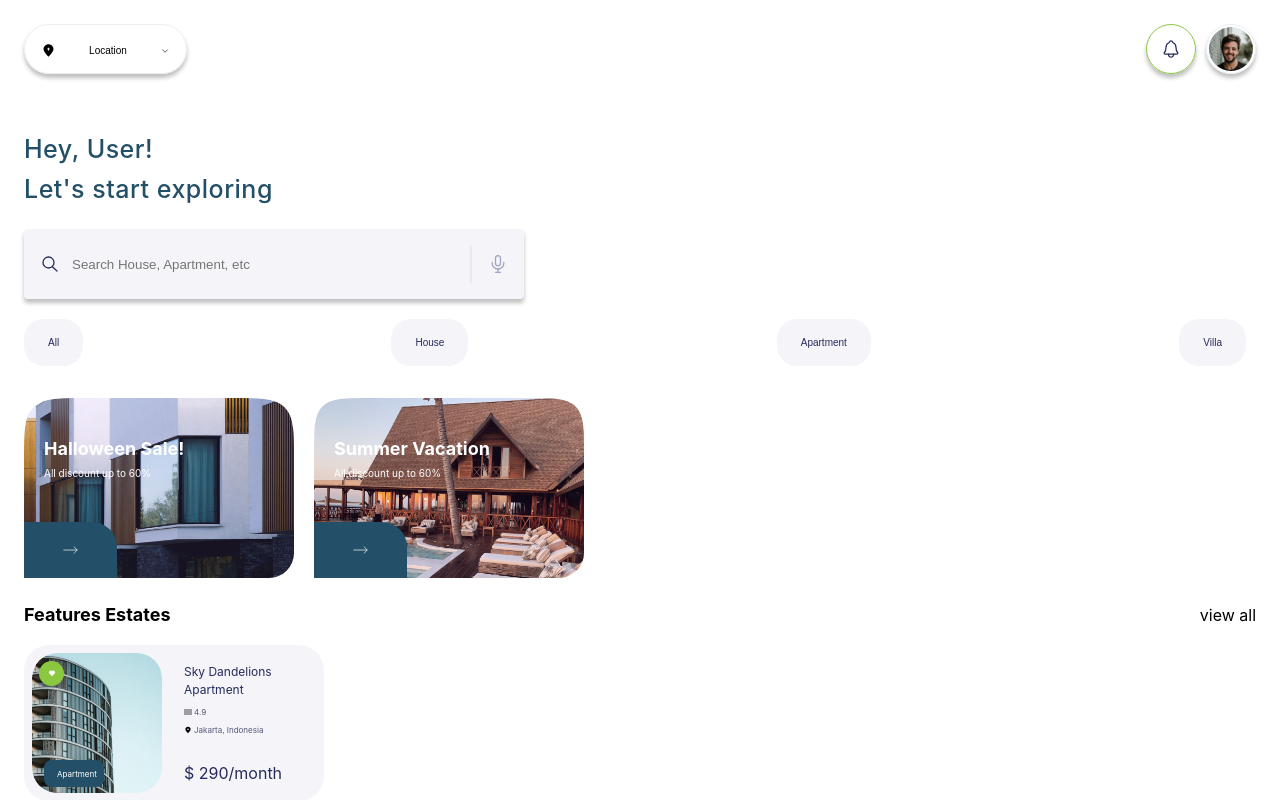
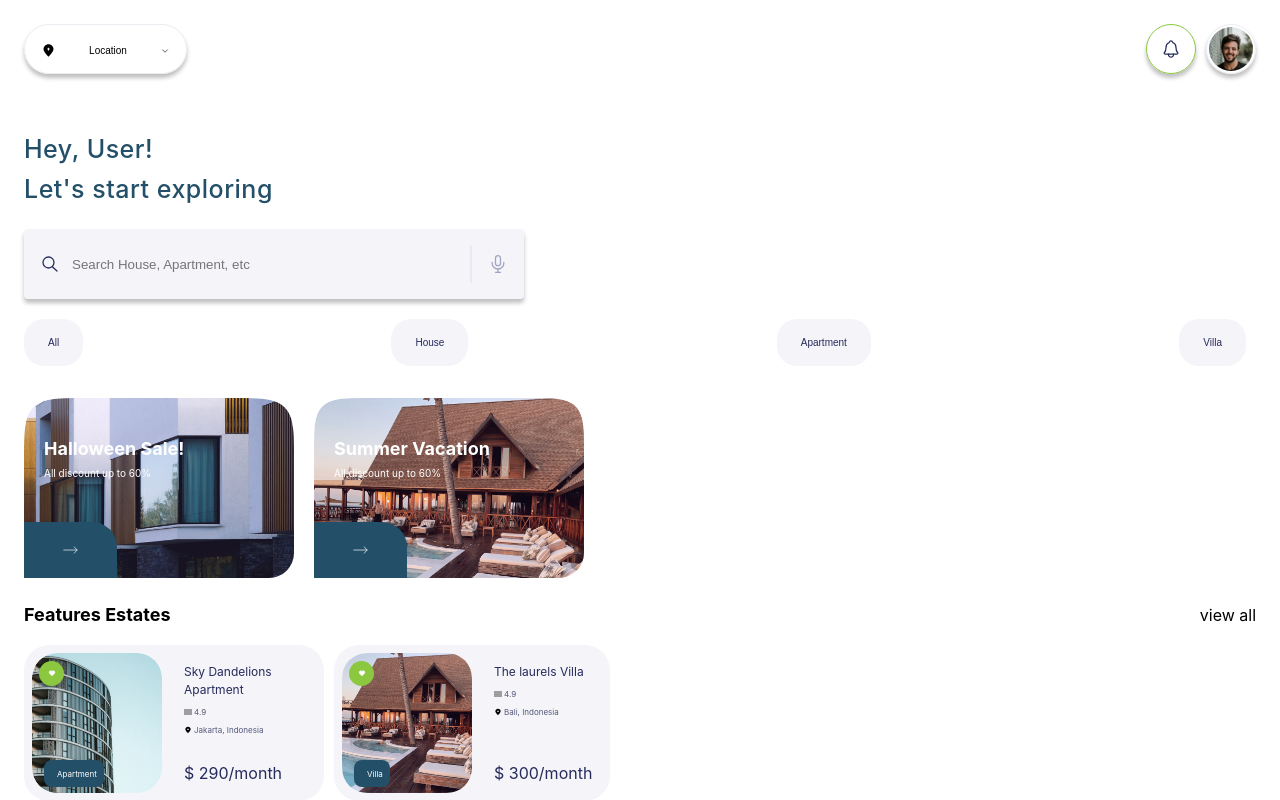
Before and after one commit to maystrova/rise-real-estate, a Next.js app: page / in a window 1280 px wide. Shown: the top 800 px of the page. Built offline with nearby package versions, Linux system fonts and the light colour scheme; grey boxes are pictures that could not be loaded.

Commit message:
feature Estates

```diff
--- a/pages/index.tsx
+++ b/pages/index.tsx
@@ -108,7 +108,7 @@ const HomePage = () => {
                         title={'Features Estates'}
                         subTitle={'view all'}
                     />
-                    <div>
+                    <div className={style.featuredEstates__list}>
                         {ESTATES.map(estate => {
                             return (
                                 <EstateCard
--- a/styles/homePage.module.scss
+++ b/styles/homePage.module.scss
@@ -41,3 +41,8 @@ $extra-large: 1440px;
     display: grid;
     grid-gap: 20px;
 }
+
+.featuredEstates__list {
+    display: flex;
+    gap: 10px;
+}
```
